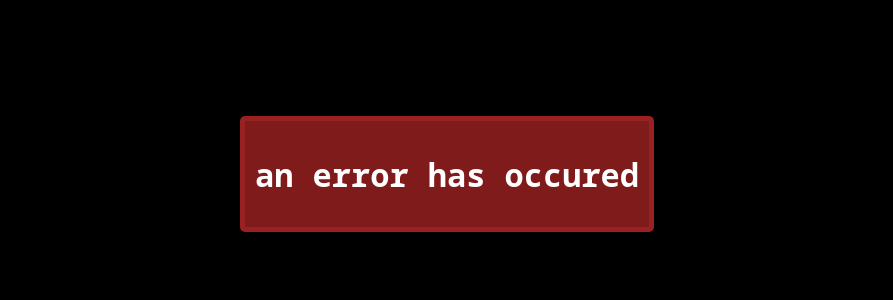
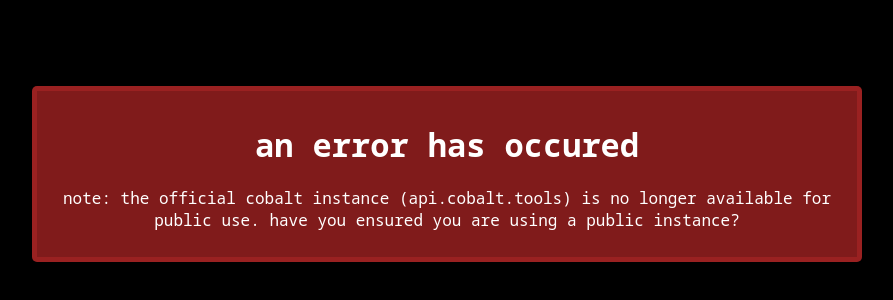
Before and after one commit to Solyphonous/CobaltExtension, a browser extension: page src/shared/error.html in a window 1280 px wide. Shown: the part 226-526 px from the top of the page, without its empty margins (193-1086 px from the left). Drawn offline with Linux system fonts and the light colour scheme.

Commit message:
add error page note to guide users who have not switched to a third-party instance

```diff
--- a/src/shared/error.html
+++ b/src/shared/error.html
@@ -11,5 +11,6 @@
     <div class="error">
         <h1>an error has occured</h1>
         <p id="error"></p>
+        <p>note: the official cobalt instance (api.cobalt.tools) is no longer available for public use. have you ensured you are using a public instance?</p>
     </div>
 </div>
```
